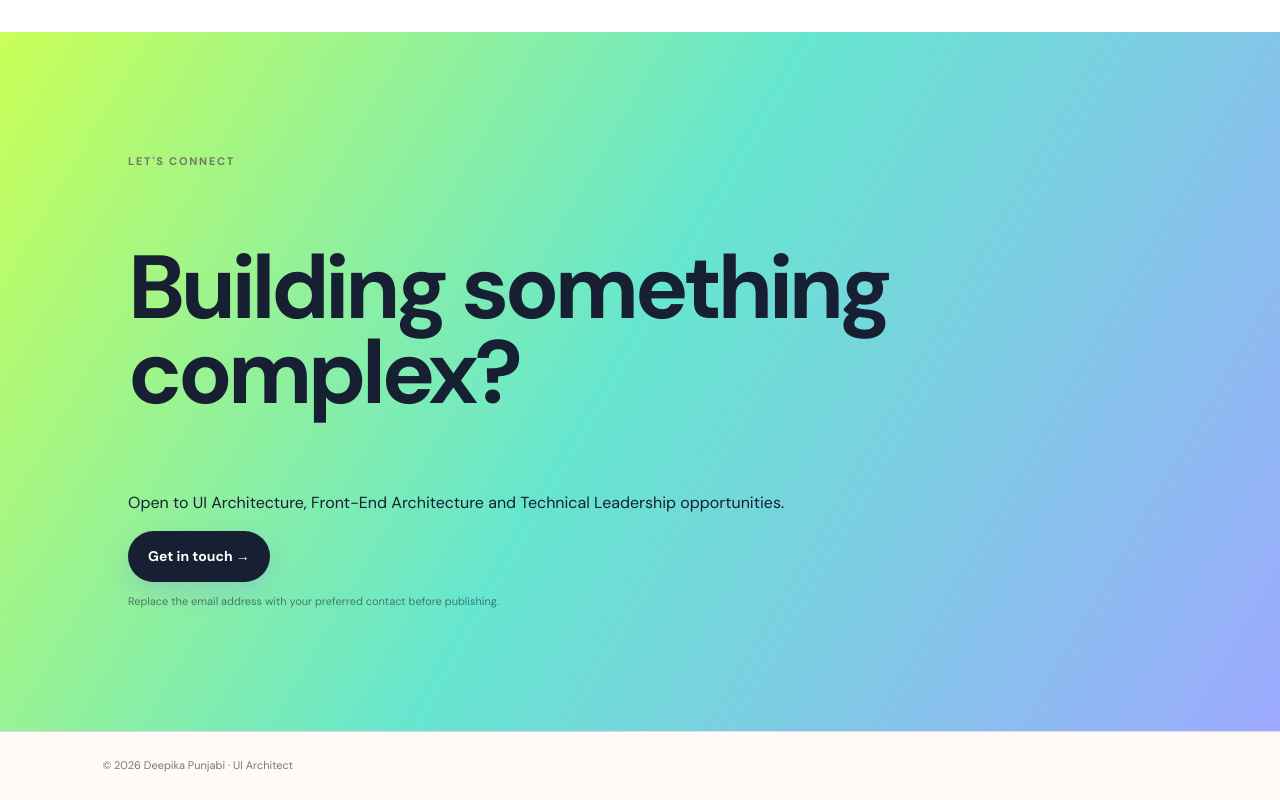
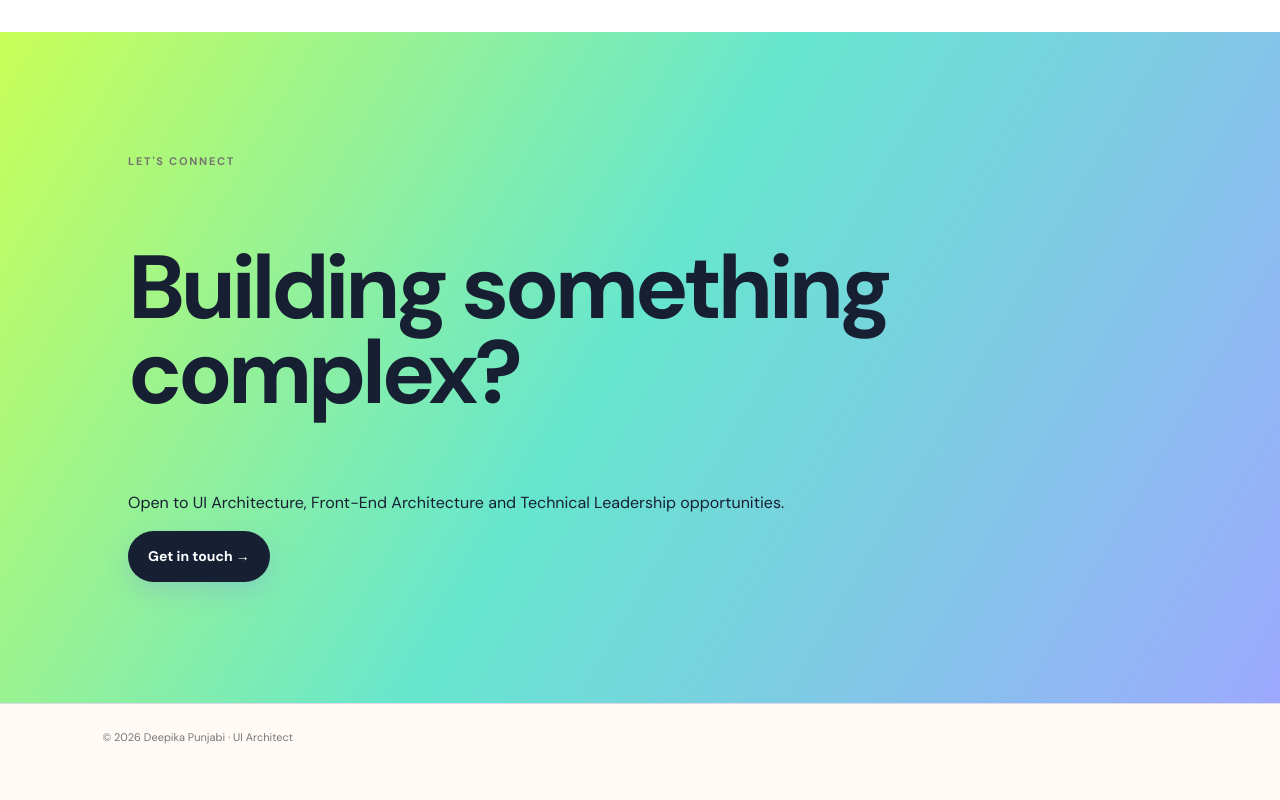
Before and after one commit to dips026-gif/deepika-portfolio, a plain HTML site: page index.html in a window 1280 px wide. Shown: the part 9362-10162 px from the top of the page. After the commit the page ends 10133 px from the top, so only its background shows below. Drawn offline with nearby package versions, Linux system fonts and the light colour scheme; a web font is replaced by a local one.

Commit message:
Update contact email

```diff
--- a/index.html
+++ b/index.html
@@ -129,7 +129,7 @@
 
 <section class="section toolkit"><div class="section-head"><p class="eyebrow">TOOLKIT</p><h2>Core technologies & practices.</h2></div><div class="skill-list"><span>JavaScript</span><span>TypeScript</span><span>Angular</span><span>AngularJS</span><span>Ext JS</span><span>HTML5</span><span>CSS3 / SCSS</span><span>Angular Material</span><span>Kendo UI</span><span>REST APIs</span><span>AJAX</span><span>JSON</span><span>Responsive UI</span><span>Performance</span><span>Git</span><span>Jira</span><span>DevOps</span><span>Agile / Scrum</span><span>AI-assisted development</span></div></section>
 
-<section id="contact" class="contact"><p class="eyebrow">LET'S CONNECT</p><h2>Building something complex?</h2><p>Open to UI Architecture, Front-End Architecture and Technical Leadership opportunities.</p><a class="button light" href="mailto:your.email@example.com">Get in touch →</a><p class="small">Replace the email address with your preferred contact before publishing.</p></section>
+<section id="contact" class="contact"><p class="eyebrow">LET'S CONNECT</p><h2>Building something complex?</h2><p>Open to UI Architecture, Front-End Architecture and Technical Leadership opportunities.</p><a class="button light" href="mailto:deepika.punjabi2190@gmail.com">Get in touch →</a><p class="small"></p></section>
 </main>
 <footer>© 2026 Deepika Punjabi · UI Architect</footer>
 <script src="script.js"></script>
```
